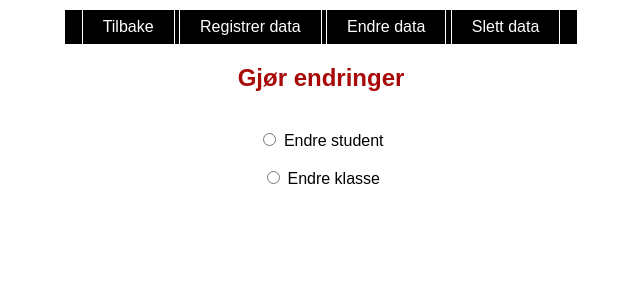
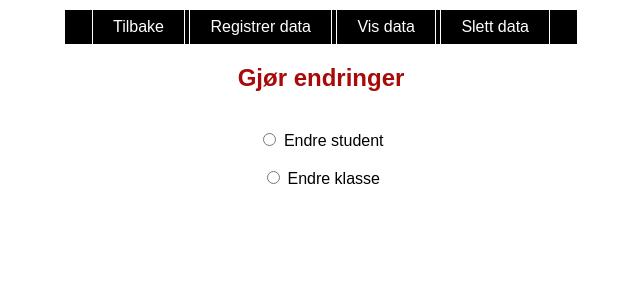
Before and after one commit to NicTorgersen/web1000-innlevering2, a PHP site: page /endre.php in a window 1280 px wide. Shown: the top 300 px of the page, without its empty margins (319-959 px from the left). Run offline with PHP 8.4, Linux system fonts and the light colour scheme.

Commit message:
header change

```diff
--- a/endre.php
+++ b/endre.php
@@ -16,8 +16,8 @@
                     <li>
                         <a href="register-data.php">Registrer data</a>
                     </li>
-                    <li class="endre.php">
-                        <a href="endre.php">Endre data</a>
+                    <li>
+                        <a href="show-data.php">Vis data</a>
                     </li>
                     <li>
                         <a href="delete-data.php">Slett data</a>
--- a/show-data.php
+++ b/show-data.php
@@ -20,10 +20,10 @@ $classes = new ClassModel ($db);
             <nav>
                 <ul>
                     <li>
-                        <a href="register-data.php">Registrer data</a>
+                        <a href="./">Forsiden</a>
                     </li>
                     <li>
-                        <a href="./">Forsiden</a>
+                        <a href="register-data.php">Registrer data</a>
                     </li>
                     <li class="endre.php">
                         <a href="endre.php">Endre data</a>
```
Also changed, not shown: delete-data.php (+4 -4 lines).
